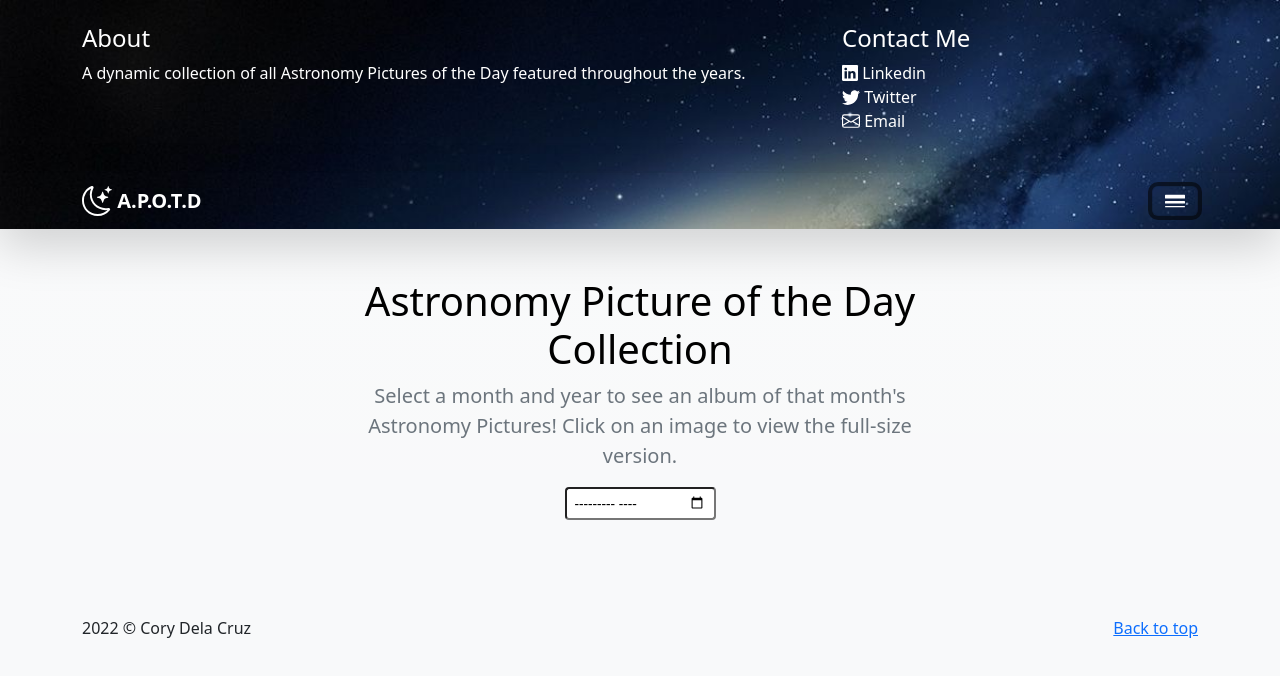
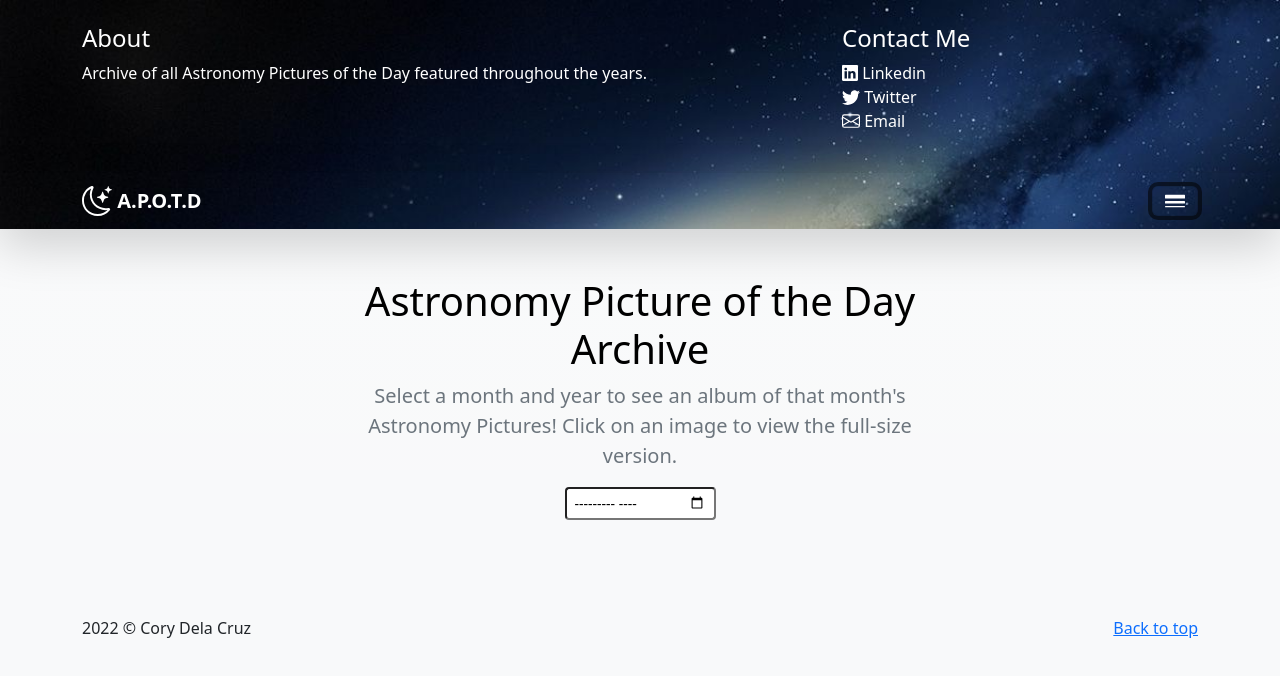
Before and after one commit to CoryDCruz/astro-potd-search-app, a website: page index.html in a window 1280 px wide. Both pictures are taken after a click on the button "toggle navigation". Drawn offline with nearby package versions, Linux system fonts and the light colour scheme.

Commit message:
changed some wording

```diff
--- a/index.html
+++ b/index.html
@@ -18,7 +18,7 @@
                     <div class="col-sm-8 col-md-7 py-4">
                         <h4 class="text-white">About</h4>
                         <p class="text-white text-nowrap">
-                            A dynamic collection of all Astronomy Pictures of the Day featured throughout the years.
+                            Archive of all Astronomy Pictures of the Day featured throughout the years.
                         </p>
 
                     </div>
@@ -81,7 +81,7 @@
     <main class="bg-light bg-gradient">
         <section class="py-5 text-center container">
             <div class="col-lg-6 col-md-8 mx-auto">
-                <h1 class="fw-dark text-black">Astronomy Picture of the Day Collection</h1>
+                <h1 class="fw-dark text-black">Astronomy Picture of the Day Archive</h1>
                 <p class="lead text-muted">Select a month and year to see an album of that month's Astronomy Pictures! Click on an image to view the full-size version.</p>
                 <input type="month" class="form-control-sm" value="" name="start" id="start" min="1997-01" max="">
 
```
